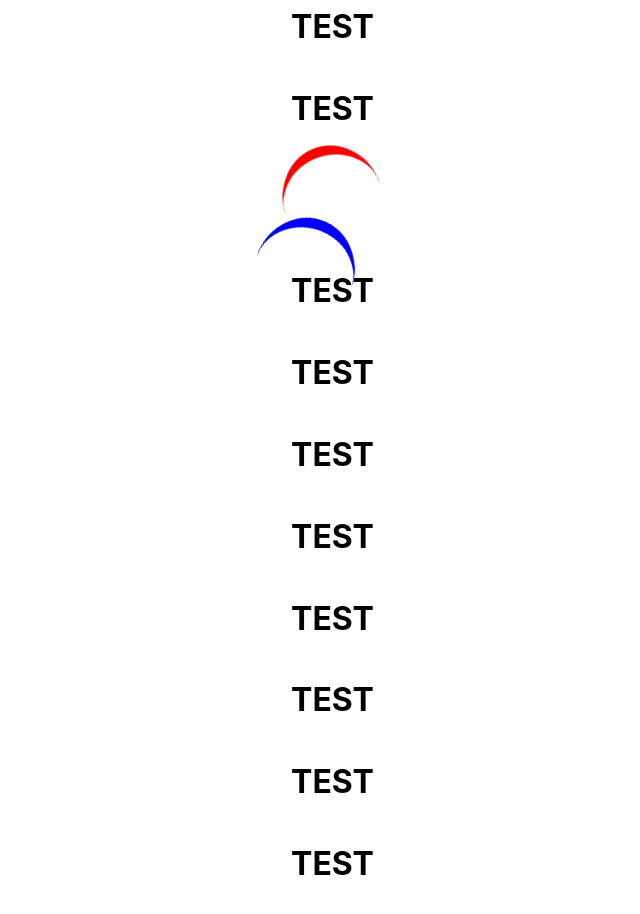
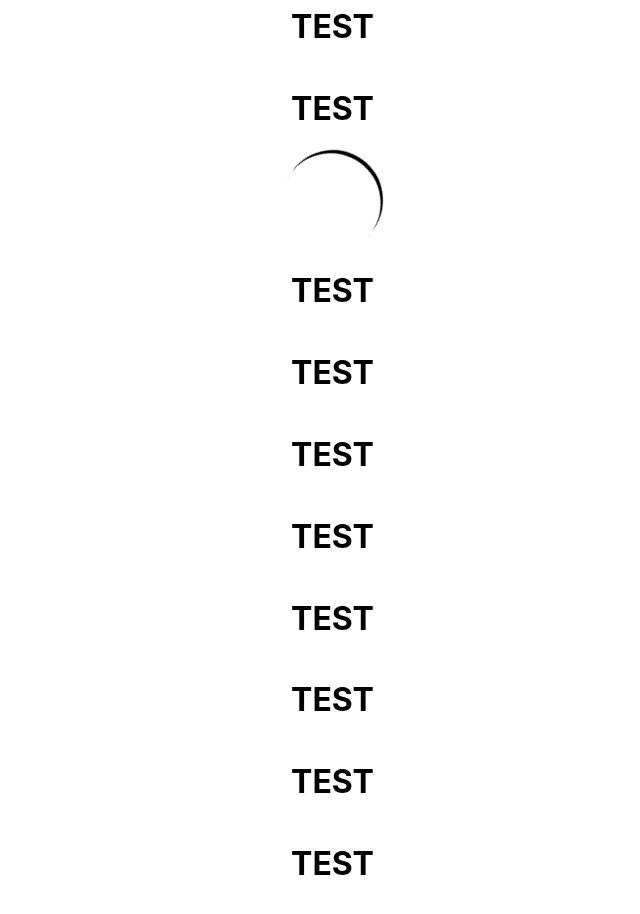
Before and after one commit to thuner2007/ColinsSDX, a React (Create React App) app: page / in a window 1280 px wide. Shown: the part 1820-2734 px from the top of the page, without its empty margins (300-940 px from the left). Built offline with nearby package versions, Linux system fonts and the light colour scheme.

Commit message:
update: loading

```diff
--- a/src/App.tsx
+++ b/src/App.tsx
@@ -15,8 +15,7 @@ import SimpleScrollBar from "./components/ScrollBars/SimpleScrollBar.tsx";
 import SimpleCard1 from "./components/Cards/SimpleCard1/SimpleCard1.tsx";
 import SimpleDivider1 from "./Dividers/SimpleDivider1/SimpleDivider1.tsx";
 import SimpleFooter1 from "./components/Footers/SimpleFooter1/SimpleFooter1.tsx";
-import SimpleLoader1 from "./components/Loaders/SimpleLoader1.tsx";
-import SimpleLoader2 from "./components/Loaders/SimpleLoader2.tsx";
+import SimpleLoader1 from "./components/Loaders/SimpleLoader1/SimpleLoader1.tsx";
 function App() {
   const [show, setShow] = useState(false);
   const consoleLogHey = () => {
@@ -46,7 +45,7 @@ function App() {
       <h1>TEST</h1>
       <h1>TEST</h1>
       <h1>TEST</h1>
-      <SimpleLoader2 />
+      <SimpleLoader1 />
       <h1>TEST</h1>
       <h1>TEST</h1>
       <h1>TEST</h1>
--- /dev/null
+++ b/src/components/Loaders/SimpleLoader1/SimpleLoader1.css
@@ -0,0 +1,16 @@
+.mainDivSimpleLoader1 {
+  border-radius: 50%;
+
+  animation: rotate 2s linear infinite;
+
+  z-index: 1000;
+}
+
+@keyframes rotate {
+  0% {
+    transform: rotate(0deg);
+  }
+  100% {
+    transform: rotate(360deg);
+  }
+}
--- /dev/null
+++ b/src/components/Loaders/SimpleLoader1/SimpleLoader1.tsx
@@ -0,0 +1,27 @@
+import React from "react";
+import "./SimpleLoader1.css";
+
+interface SimpleLoader1Prop {
+  color?: string;
+  size?: number;
+  width?: number;
+}
+
+const SimpleLoader1: React.FC<SimpleLoader1Prop> = ({
+  color,
+  size = 100,
+  width = 4,
+}) => {
+  return (
+    <div
+      className="mainDivSimpleLoader1"
+      style={{
+        boxShadow: `0 ${width}px 0 ${color || "black"} inset`,
+        width: size + "px",
+        height: size + "px",
+      }}
+    ></div>
+  );
+};
+
+export default SimpleLoader1;
--- a/src/components/Loaders/SimpleLoader2.css
+++ /dev/null
@@ -1,35 +0,0 @@
-.mainDivSimpleLoader2 {
-    width: 100px;
-    height: 100px;
-
-    border-radius: 50%;
-
-    border-left: 10px solid red;
-
-    animation: rotate 1s infinite linear;
-}
-
-
-.mainDivSimpleLoader2::after, .mainDivSimpleLoader2::before {
-    content: '';
-    position: absolute;
-    top: 50px;
-    left: 50px;
-    width: 100px;
-    height: 100px;
-    border-radius: 50%;
-
-    border-right: 10px solid blue;
-
-    animation: rotate 0.5s infinite linear reverse;
-
-}
-
-@keyframes rotate {
-    0% {
-        transform: rotate(0deg);
-    }
-    100% {
-        transform: rotate(360deg);
-    }
-}
--- a/src/components/Loaders/SimpleLoader2.tsx
+++ /dev/null
@@ -1,16 +0,0 @@
-import React from 'react';
-import './SimpleLoader2.css';
-
-interface SimpleLoader2Props {
-
-}
-
-const SimpleLoader2: React.FC<SimpleLoader2Props> = ({  }) => {
-  return (
-    <div className='mainDivSimpleLoader2'>
-
-    </div>
-  );
-};
-
-export default SimpleLoader2;
```
Also changed, not shown: src/components/Loaders/SimpleLoader1.css (deleted, +0 -32 lines), src/components/Loaders/SimpleLoader1.tsx (deleted, +0 -14 lines).
